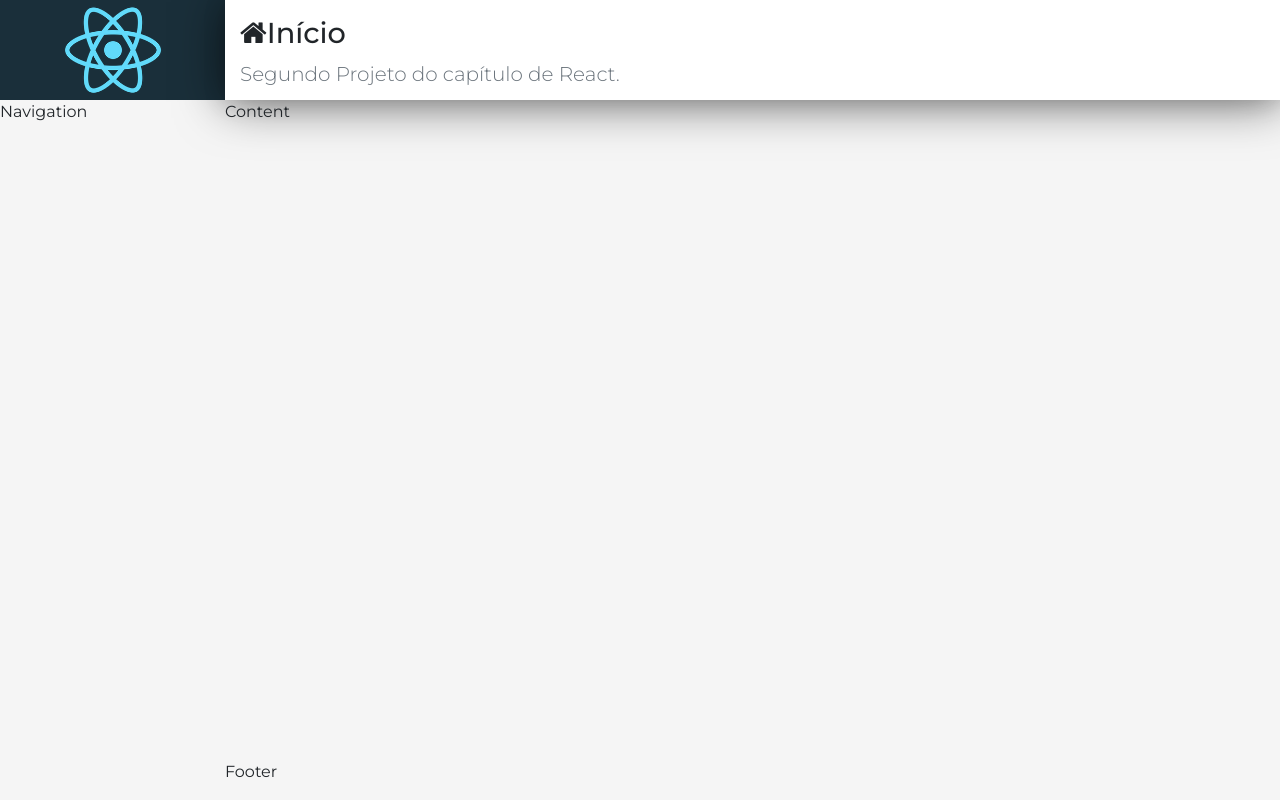
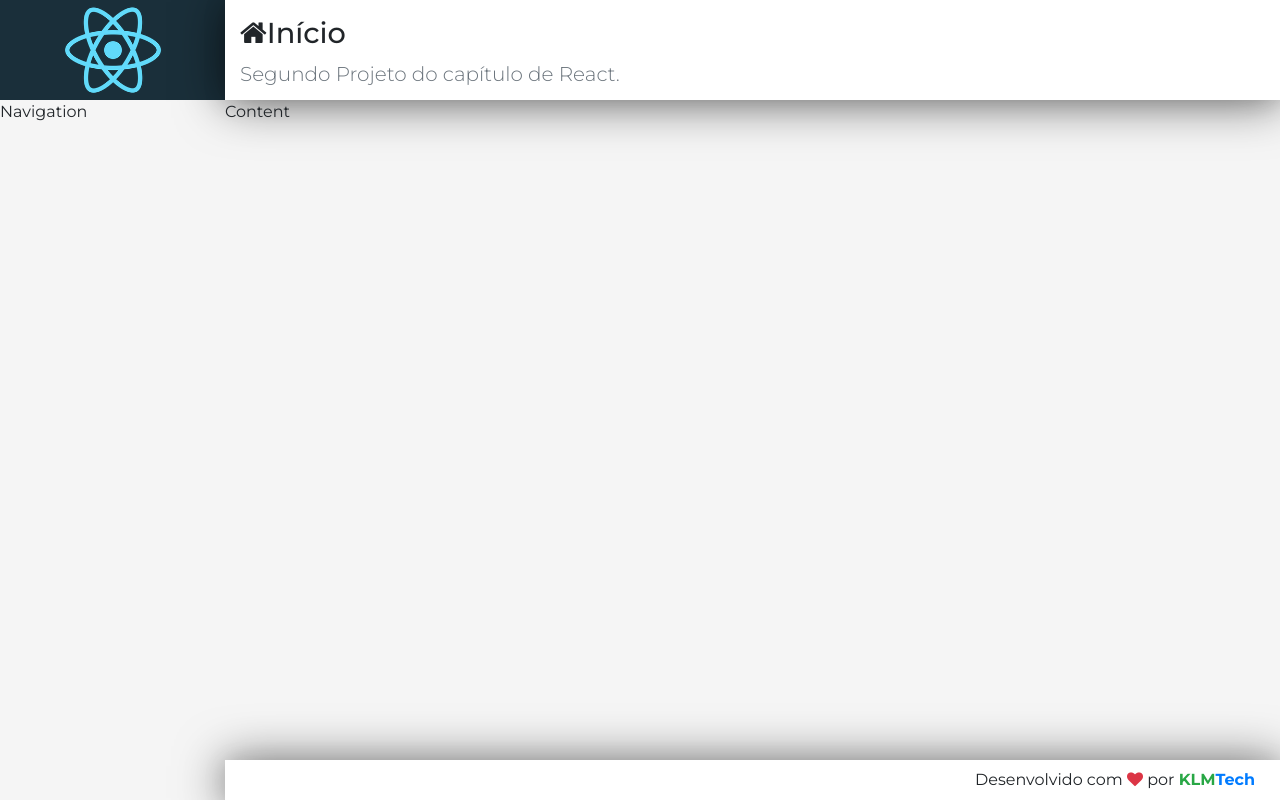
Before and after one commit to kleitonalbuquerque/web-moderno-com-js, a React (Create React App) app in the folder react/crud/frontend/: page / in a window 1280 px wide. Built offline with nearby package versions, Linux system fonts and the light colour scheme.

Commit message:
Componente Footer

```diff
--- a/react/crud/frontend/src/components/template/Footer.css
+++ b/react/crud/frontend/src/components/template/Footer.css
@@ -0,0 +1,8 @@
+footer.footer {
+  display: flex;
+  align-items: center;
+  justify-content: flex-end;
+  padding: 0 25px;
+  background-color: #FFF;
+  box-shadow: var(--shadow);
+}
--- a/react/crud/frontend/src/components/template/Footer.jsx
+++ b/react/crud/frontend/src/components/template/Footer.jsx
@@ -1,4 +1,4 @@
-import './Footer.css'
+import "./Footer.css";
 
 // eslint-disable-next-line import/no-anonymous-default-export
 // componente com função anônima
@@ -9,8 +9,14 @@
 
 export default function Footer(props) {
   return (
-    <footer className='footer'>
-      Footer
+    <footer className="footer">
+      <span>
+        Desenvolvido com <i className="fa fa-heart text-danger"></i> por{" "}
+        <strong>
+          <span className="text-success">KLM</span>
+          <span className="text-primary">Tech</span>
+        </strong>
+      </span>
     </footer>
-  )
+  );
 }
```
